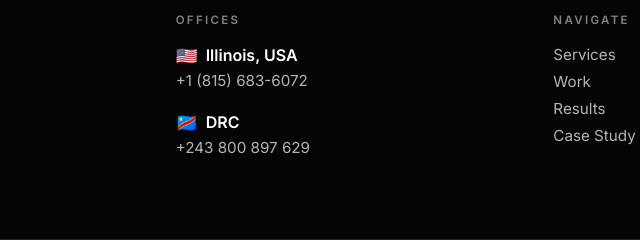
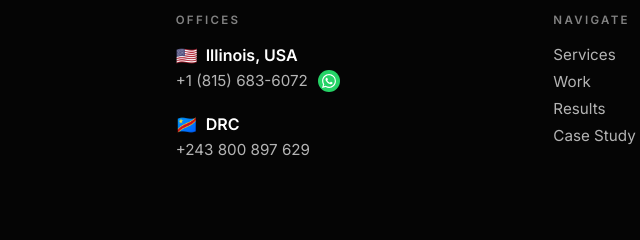
Before and after one commit to amsecurity95/Logic-Marketing, a website: page backend/public/index.html in a window 1280 px wide. Shown: the part 7151-7391 px from the top of the page, 369-1009 px from the left. Drawn offline with nearby package versions, Linux system fonts and the light colour scheme; no server answers; a web font is replaced by a local one.

Commit message:
Add WhatsApp link next to USA contact number in footer
Co-Authored-By: Claude Opus 4.7 (1M context) <noreply@anthropic.com>

```diff
--- a/backend/public/index.html
+++ b/backend/public/index.html
@@ -637,6 +637,14 @@
     transition: color .2s;
   }
   .footer-office a:hover { color: var(--red); }
+  .footer-office .contact-row { display: inline-flex; align-items: center; gap: 10px; }
+  .footer-office .wa-link {
+    display: inline-flex; align-items: center; justify-content: center;
+    width: 22px; height: 22px; border-radius: 50%; background: #25D366;
+    transition: transform .15s;
+  }
+  .footer-office .wa-link:hover { transform: scale(1.1); }
+  .footer-office .wa-link svg { width: 14px; height: 14px; fill: #fff; }
   .footer-bottom {
     max-width: 1400px; margin: 60px auto 0;
     padding-top: 28px;
@@ -1746,7 +1754,12 @@
       <h4><span data-lang-en>Offices</span><span data-lang-fr>Bureaux</span></h4>
       <div class="footer-office">
         <div class="place"><span class="flag">🇺🇸</span> Illinois, USA</div>
-        <a href="tel:+18156836072">+1 (815) 683-6072</a>
+        <span class="contact-row">
+          <a href="tel:+18156836072">+1 (815) 683-6072</a>
+          <a href="https://wa.me/18156836072" target="_blank" rel="noopener" class="wa-link" aria-label="WhatsApp" title="Message on WhatsApp">
+            <svg viewBox="0 0 24 24" xmlns="http://www.w3.org/2000/svg"><path d="M17.472 14.382c-.297-.149-1.758-.867-2.03-.967-.273-.099-.471-.148-.67.15-.197.297-.767.966-.94 1.164-.173.199-.347.223-.644.075-.297-.15-1.255-.463-2.39-1.475-.883-.788-1.48-1.761-1.653-2.059-.173-.297-.018-.458.13-.606.134-.133.298-.347.446-.52.149-.174.198-.298.298-.497.099-.198.05-.371-.025-.52-.075-.149-.669-1.612-.916-2.207-.242-.579-.487-.5-.669-.51-.173-.008-.371-.01-.57-.01-.198 0-.52.074-.792.372-.272.297-1.04 1.016-1.04 2.479 0 1.462 1.065 2.875 1.213 3.074.149.198 2.096 3.2 5.077 4.487.709.306 1.262.489 1.694.625.712.227 1.36.195 1.871.118.571-.085 1.758-.719 2.006-1.413.248-.694.248-1.289.173-1.413-.074-.124-.272-.198-.57-.347m-5.421 7.403h-.004a9.87 9.87 0 0 1-5.031-1.378l-.361-.214-3.741.982.998-3.648-.235-.374a9.86 9.86 0 0 1-1.51-5.26c.001-5.45 4.436-9.884 9.888-9.884 2.64 0 5.122 1.03 6.988 2.898a9.825 9.825 0 0 1 2.893 6.994c-.003 5.45-4.437 9.884-9.885 9.884m8.413-18.297A11.815 11.815 0 0 0 12.05 0C5.495 0 .16 5.335.157 11.892c0 2.096.547 4.142 1.588 5.945L.057 24l6.305-1.654a11.882 11.882 0 0 0 5.683 1.448h.005c6.554 0 11.89-5.335 11.893-11.893A11.821 11.821 0 0 0 20.464 3.488"/></svg>
+          </a>
+        </span>
       </div>
       <div class="footer-office">
         <div class="place"><span class="flag">🇨🇩</span> DRC</div>
```
Also changed, not shown: index.html (+14 -1 lines).
